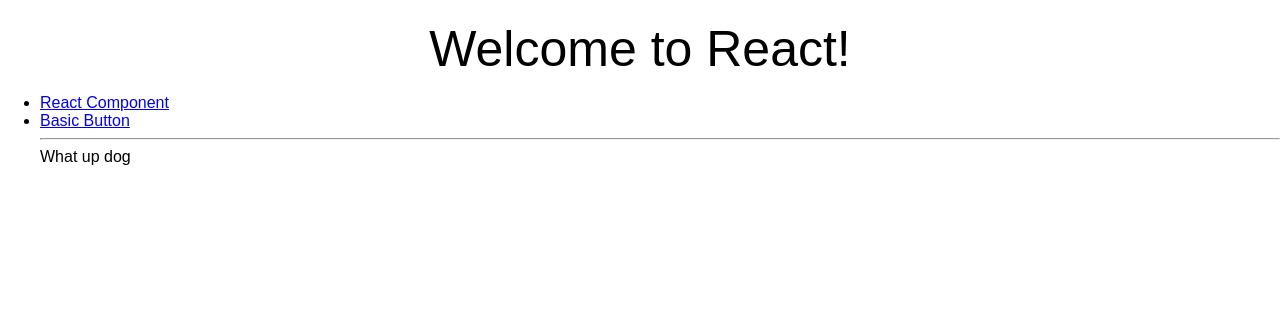
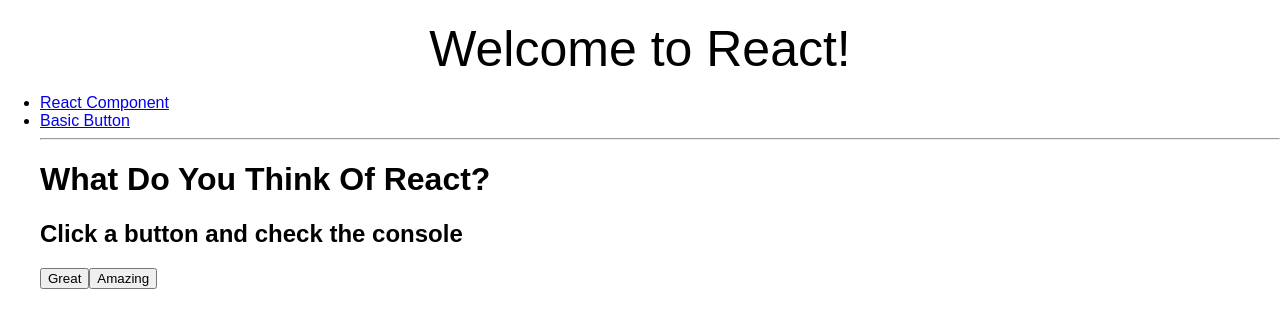
Before and after one commit to bdog72/React-Examples1, a React app: page /ex2 in a window 1280 px wide. Shown: the top 328 px of the page. Built offline with nearby package versions, Linux system fonts and the light colour scheme.

Commit message:
made first button example

```diff
--- a/src/components/BasicButton1.js
+++ b/src/components/BasicButton1.js
@@ -1,9 +1,30 @@
 import React, { Component } from 'react'
 
 export default class BasicButton1 extends Component {
+  onGreatClick = (evt) => {
+    console.log('The user clicked button-1: great', evt)
+  }
+
+  onAmazingClick = (evt) => {
+    console.log('The user clicked button-2: amazing', evt)
+  }
+
   render () {
     return <div>
-      What up dog
+      <h1>What Do You Think Of React?</h1>
+      <h2>Click a button and check the console</h2>
+      <button
+        name='button-1'
+        value='great'
+        onClick={this.onGreatClick}>
+        Great
+      </button>
+      <button
+        name='button-2'
+        value='amazing'
+        onClick={this.onAmazingClick}>
+          Amazing
+      </button>
     </div>
   }
 }
```
